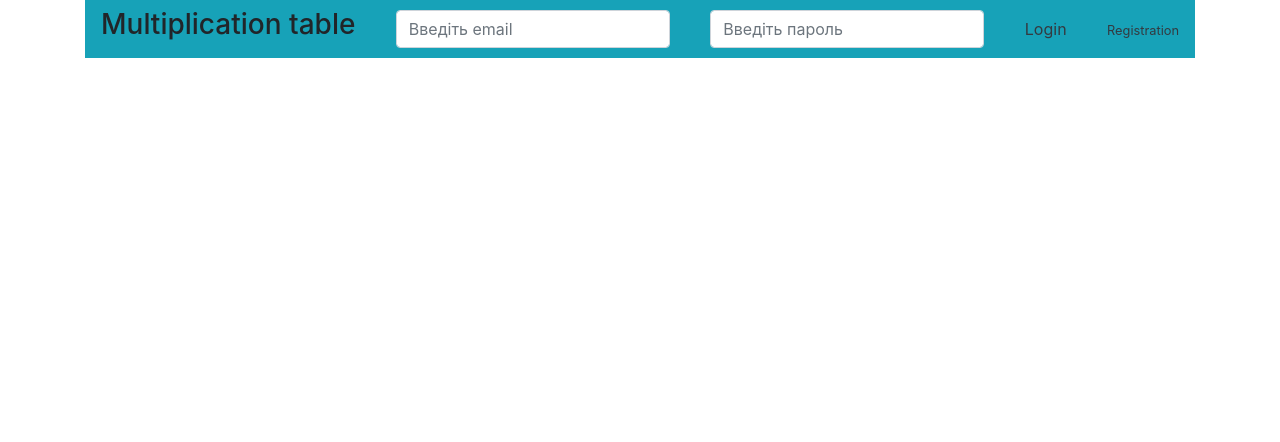
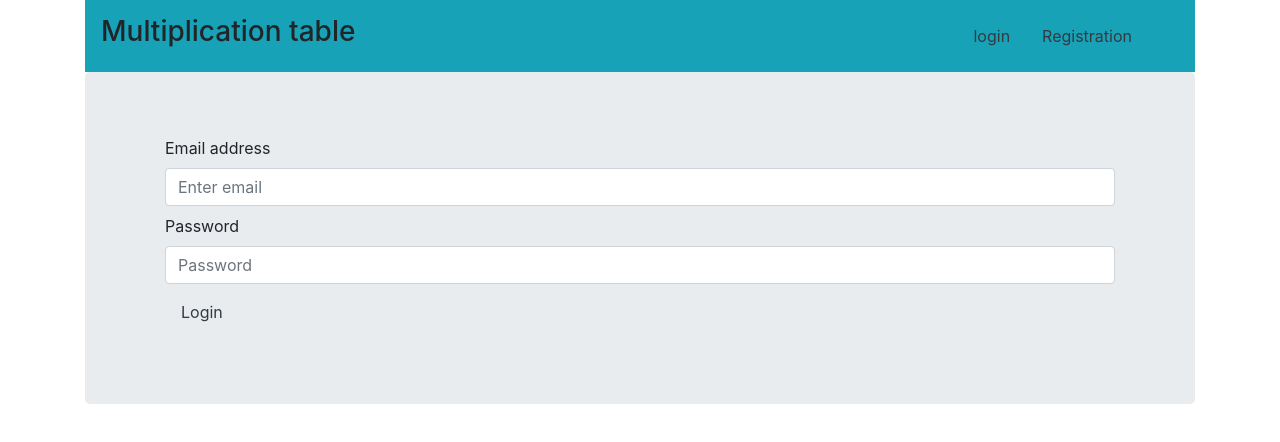
Before and after one commit to ValentinKovalenko/multiple_table, a React (Create React App) app: page /login in a window 1280 px wide. Shown: the top 442 px of the page. Built offline with nearby package versions, Linux system fonts and the light colour scheme.

Commit message:
work on design and logic

```diff
--- a/src/App.js
+++ b/src/App.js
@@ -1,10 +1,12 @@
 import React from 'react'
-import {BrowserRouter, NavLink, Route} from 'react-router-dom'
-import Login from "./pages/Test";
+import {BrowserRouter, Route} from 'react-router-dom'
+
 import Register from "./pages/Register";
 import Test from "./pages/Test";
 import Header from "./pages/Header";
 import './App.css';
+import Login from "./pages/Login";
+import Result from "./pages/Resalt";
 
 
 function App() {
@@ -13,9 +15,10 @@ function App() {
             <div className='container '>
                 <Header/>
                 <div>
-                    {/*<Route path='/login' render={() => <Login/>}/>*/}
+                    <Route path='/login' render={() => <Login/>}/>
                     <Route path='/register' render={() => <Register/>}/>
                     <Route path='/test' render={() => <Test/>}/>
+                    <Route path='/result' render={() => <Result/>}/>
                 </div>
             </div>
         </BrowserRouter>
--- a/src/pages/Header.js
+++ b/src/pages/Header.js
@@ -5,22 +5,14 @@ import {NavLink} from "react-router-dom";
 const Header = () => {
     return (
         <div className='navbar bg-info'>
-            <div>
-                <h3>Multiplication table</h3>
-            </div>
-
-                <div>
-                <input type='email' className="form-control" placeholder='Введіть email'/>
+            <h3>Multiplication table</h3>
+            <nav className="navbar navbar-expand-lg navbar-light ">
+                <div className="container-fluid">
+                    <NavLink className="nav-link active text-dark" aria-current="page" to="/login" >login</NavLink>
+                    <NavLink className="nav-link text-dark" to="/register">Registration</NavLink>
                 </div>
-            <div>
-                <input type='password' className="form-control" placeholder='Введіть пароль'/>
-            </div>
-               <div>
-                <NavLink className='text-dark ' to="/test">Login</NavLink>
-               </div>
-
-            <NavLink className='text-dark ' to="/register"><small>Registration</small></NavLink>
+            </nav>
         </div>
-    )
-}
-export default Header;
+            )
+            }
+            export default Header;
--- a/src/pages/Login.js
+++ b/src/pages/Login.js
@@ -1,30 +1,25 @@
-/*
 import React from 'react';
 import {NavLink} from "react-router-dom";
 
 
-
 const Login = () => {
     return (
-        <div>
-            <div>
-                <p> Email </p>
-                <input/>
-            </div>
-            <div>
-                <p> Password</p>
-                <input/>
-            </div>
-            <div>
-                <NavLink to="/test">Ok</NavLink>
-            </div>
-            <nav>
-                <div>
-                    <NavLink to="/register">Registration</NavLink>
+        <div className='jumbotron'>
+            <form>
+                <div className="form-group mx-sm-5 mb-2">
+                    <label htmlFor="exampleInputEmail1">Email address</label>
+                    <input type="email" className="form-control" id="exampleInputEmail1" aria-describedby="emailHelp"
+                           placeholder="Enter email"/>
+
                 </div>
-            </nav>
+                <div className="form-group mx-sm-5 mb-2">
+                    <label htmlFor="exampleInputPassword1">Password</label>
+                    <input type="password" className="form-control" id="exampleInputPassword1" placeholder="Password"/>
+                </div>
+                <NavLink className="nav-link active text-dark form-group mx-sm-5 mb-2" to="/test">Login</NavLink>
+            </form>
         </div>
     )
 }
 
-export default Login;*/
+export default Login;
--- a/src/pages/Register.js
+++ b/src/pages/Register.js
@@ -1,6 +1,4 @@
 import React from 'react';
-import {NavLink} from "react-router-dom";
-
 
 const Register = () => {
 
@@ -8,19 +6,19 @@ const Register = () => {
         <form className='jumbotron'>
             <div className="form-group mx-sm-5 mb-2">
                 <label htmlFor="exampleInputEmail1">Email address</label>
-                <input type="email" className="form-control" id="exampleInputEmail1" aria-describedby="emailHelp"/>
+                <input type="email" className="form-control" placeholder="Enter email" id="exampleInputEmail1" aria-describedby="emailHelp"/>
             </div>
             <div className="form-group mx-sm-5 mb-2">
                 <label htmlFor="exampleInputPassword1">Password</label>
-                <input type="password" className="form-control" id="exampleInputPassword1"/>
+                <input type="password" className="form-control" placeholder="Password" id="exampleInputPassword1"/>
             </div>
             <div className="form-group mx-sm-5 mb-2">
                 <label htmlFor="exampleInputPassword1">Last name</label>
-                <input type="text" className="form-control" id="exampleInputPassword1"/>
+                <input type="text" className="form-control" placeholder='Last name' id="exampleInputPassword1"/>
             </div>
             <div className="form-group mx-sm-5 mb-2">
                 <label htmlFor="exampleInputPassword1">Name</label>
-                <input type="text" className="form-control" id="exampleInputPassword1"/>
+                <input type="text" className="form-control" placeholder='Name' id="exampleInputPassword1"/>
             </div>
             <div className="form-group form-check mx-sm-5 mb-2">
                 <input type="checkbox" className="form-check-input" id="exampleCheck1"/>
--- /dev/null
+++ b/src/pages/Resalt.js
@@ -0,0 +1,10 @@
+import React from 'react';
+
+let Result = () => {
+    return (
+        <div className='jumbotron'>
+            result
+        </div>
+    )
+}
+export default Result;
--- a/src/pages/Test.js
+++ b/src/pages/Test.js
@@ -3,33 +3,42 @@ import Timer from "../component/Timer";
 
 
 const Test = () => {
-    let result = '';
-    let numberOne = Math.floor((Math.random() * 8) + 2);
+     let numberOne = Math.floor((Math.random() * 8) + 2);
     let numberTwo = Math.floor((Math.random() * 8) + 2);
     let multipleResult = numberOne * numberTwo;
 
+
+
     const [counter, setCounter] = useState(24)
 
-    function decrement() {
+    let decrement = () => {
         setCounter(counter - 1)
     }
+
+    let meRef = React.createRef();
+
+
+   /* const [userResult, setUserResult] = useState('')*/
+
+
 
 
     return (
         <div className='jumbotron'>
 
            <h3> Залишилось Виразів:  {counter}</h3>
-            <div className='' >
+            <div>
             <Timer/>
             </div>
-                        <input value={numberOne}/>
+            <input value={numberOne}/>
             &nbsp;
             <input value={numberTwo}/>
             &nbsp;
-            <input value={result}/>
+            <input ref={meRef}/>
             &nbsp;
-            <button onClick={decrement}>Ok</button>
+            <button onClick={decrement} >Ok</button>
         </div>
     )
-}
+   }
+
 export default Test;
```
